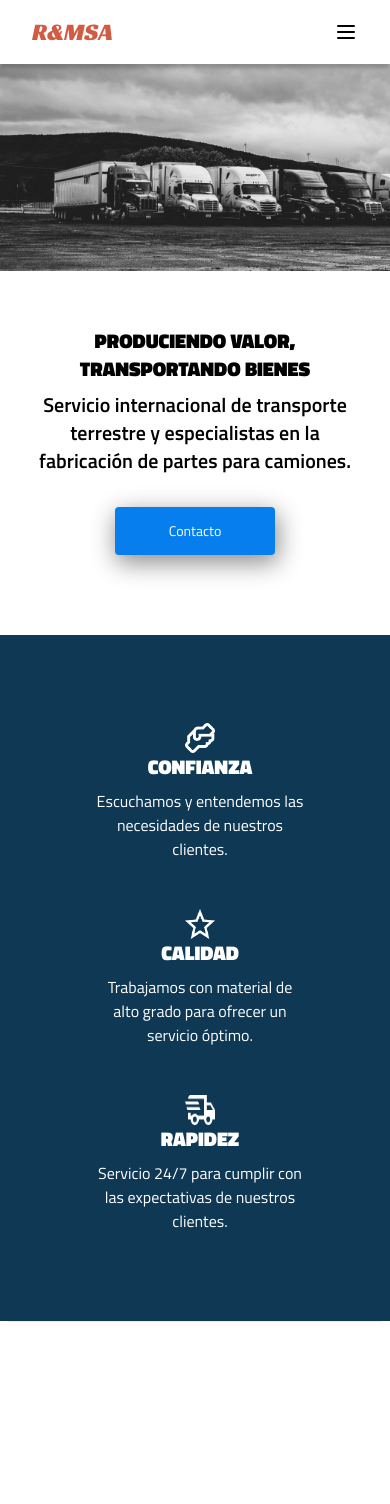
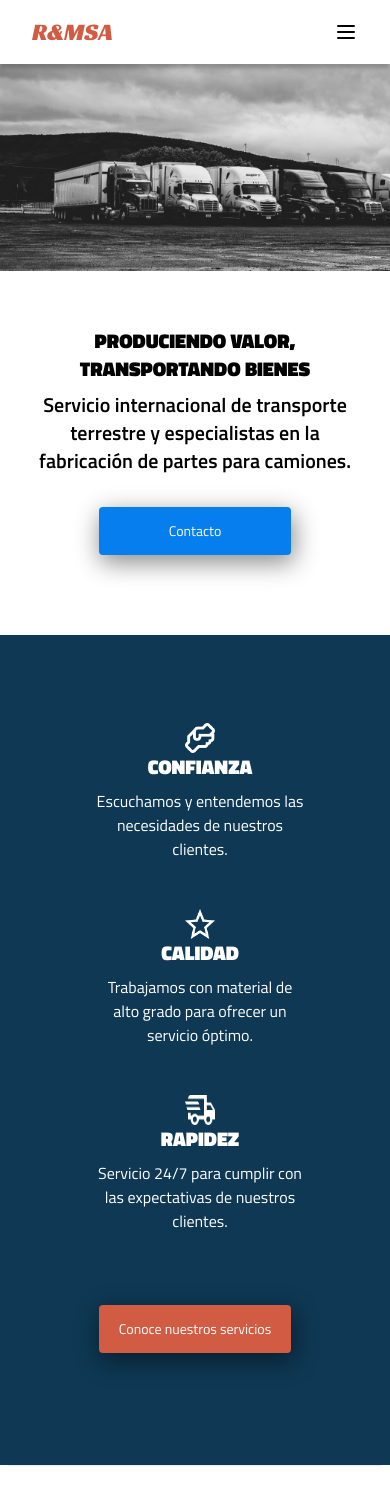
Before and after one commit to alejandroclose/rymsa, a Next.js app: page / in a window 390 px wide. Shown: the top 1504 px of the page. Before the commit the page ends 1421 px from the top, so only its background shows below. Built offline with nearby package versions, Linux system fonts and the light colour scheme.

Commit message:
added button to features

```diff
--- a/components/features.js
+++ b/components/features.js
@@ -36,6 +36,11 @@ export default function Features() {
                 </div>
             </dl>
         </div>
+        <div className="w-screen mx-auto py-6 px-4 sm:px-6 lg:px-8 flex justify-center">
+        <button className="bg-red text-white text-sm h-12 w-48 px-4 lg:w-3/12 my-6 rounded shadow-customBtn">
+          Conoce nuestros servicios
+        </button>
+        </div>
       </div>
     </>
   );
--- a/components/hero.js
+++ b/components/hero.js
@@ -12,7 +12,7 @@ export default function Hero() {
           <br />
           fabricación de partes para camiones.
         </div>
-        <button className="bg-blue text-white text-sm h-12 w-40 lg:w-3/12 my-6 rounded shadow-customBtn">
+        <button className="bg-blue text-white text-sm h-12 w-48 px-4 lg:w-3/12 my-6 rounded shadow-customBtn">
           Contacto
         </button>
       </div>
```
